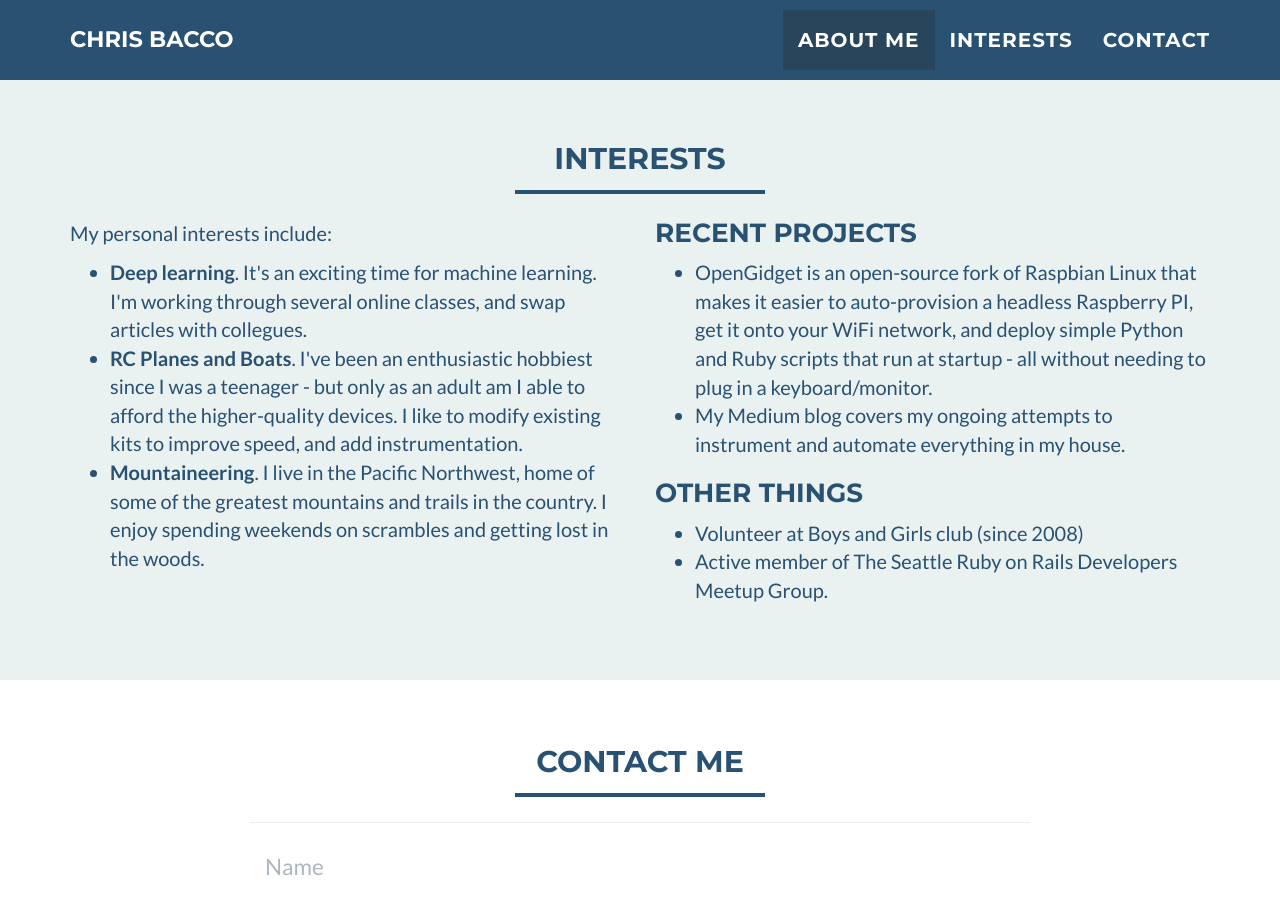
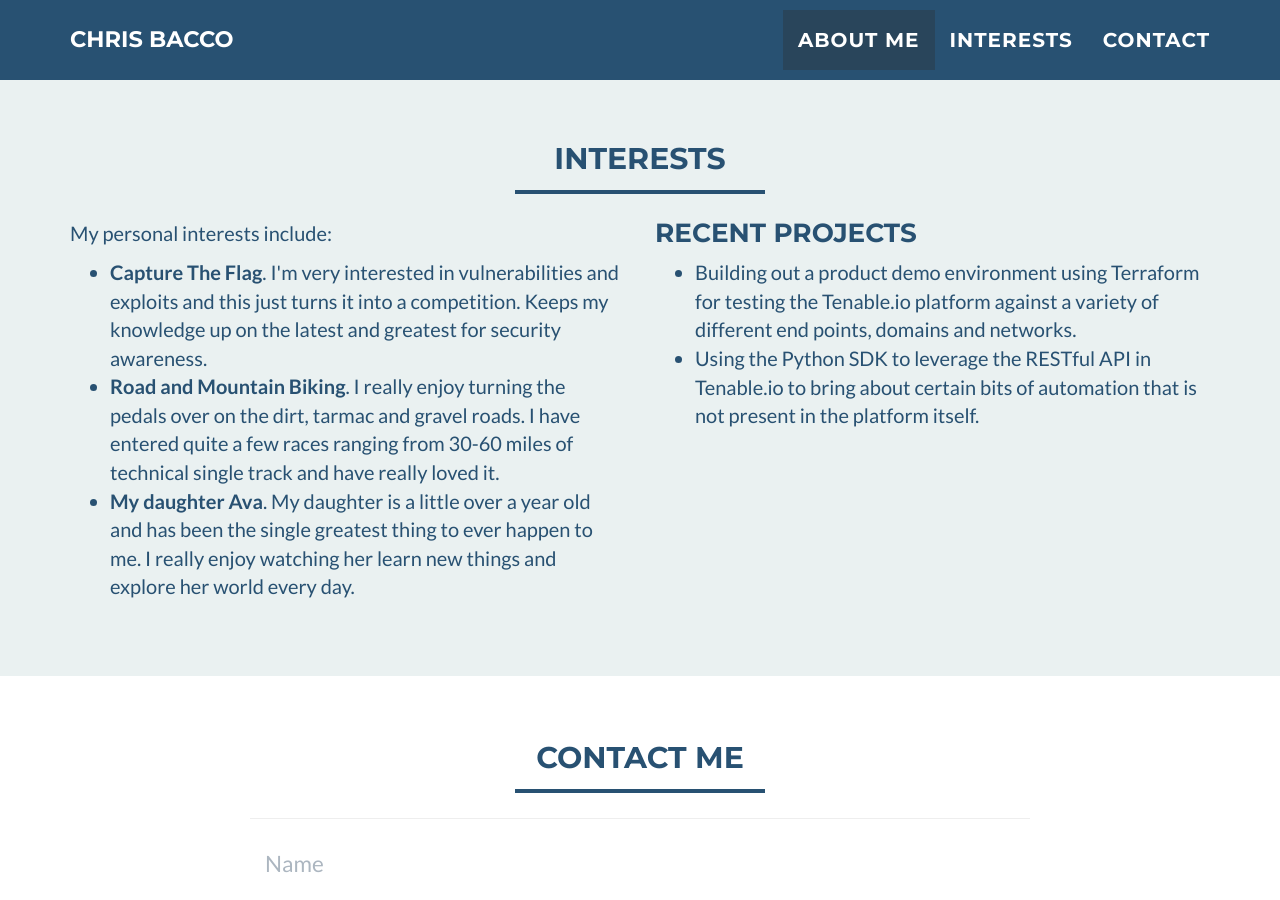
Before and after one commit to cbacco/cbacco.github.io, a Jekyll site: the page built from index.html, in a window 1280 px wide and 900 px high, scrolled down 1011 px. Built offline with Jekyll 4.4.1, drawn with Linux system fonts in a browser that asks for light colours.

Commit message:
Update _includes/interests.html

```diff
--- a/_includes/interests.html
+++ b/_includes/interests.html
@@ -13,15 +13,13 @@
         </p>
 			<ul>
 			  <li>
-				 <b>Deep learning</b>. It's an exciting time for machine learning. I'm working through several online classes, and swap articles with collegues.
+				 <b>Capture The Flag</b>. I'm very interested in vulnerabilities and exploits and this just turns it into a competition. Keeps my knowledge up on the latest and greatest for security awareness.
 			  </li>
 			  <li>
-				  <b>RC Planes and Boats</b>. I've been an enthusiastic hobbiest since I was a teenager - but only as an adult am I able to afford the higher-quality
-          devices. I like to modify existing kits to improve speed, and add instrumentation.
+				  <b>Road and Mountain Biking</b>. I really enjoy turning the pedals over on the dirt, tarmac and gravel roads. I have entered quite a few races ranging from 30-60 miles of technical single track and have really loved it.
 			  </li>
 			  <li>
-				  <b>Mountaineering</b>. I live in the Pacific Northwest, home of some of the greatest mountains and trails in the country. I enjoy spending weekends
-          on scrambles and getting lost in the woods.
+				  <b>My daughter Ava</b>. My daughter is a little over a year old and has been the single greatest thing to ever happen to me. I really enjoy watching her learn new things and explore her world every day.
       </li>
 			</ul>
 		</div>
@@ -29,22 +27,13 @@
       <h3 style="margin-top:0">Recent Projects</h3>
 		  <ul>
   			<li>
-          OpenGidget is an open-source fork of Raspbian Linux that makes it easier to auto-provision a headless Raspberry PI,
-          get it onto your WiFi network, and deploy simple Python and Ruby scripts that run at startup - all without needing to plug in a keyboard/monitor.
+          Building out a product demo environment using Terraform for testing the Tenable.io platform against a variety of different end points, domains and networks.
     		</li>
   			<li>
-          My Medium blog covers my ongoing attempts to instrument and automate everything in my house.
+          Using the Python SDK to leverage the RESTful API in Tenable.io to bring about certain bits of automation that is not present in the platform itself.
   			</li>
   		    </ul>
-  		    <h3>Other Things</h3>
-  		    <ul>
-  			<li>
-           Volunteer at Boys and Girls club (since 2008)
-  			</li>
-  			<li>
-  			  Active member of The Seattle Ruby on Rails Developers Meetup Group.
-  			</li>
-		   </ul>
+  		  </ul>
       </div>
     </div>
   </div>
```
